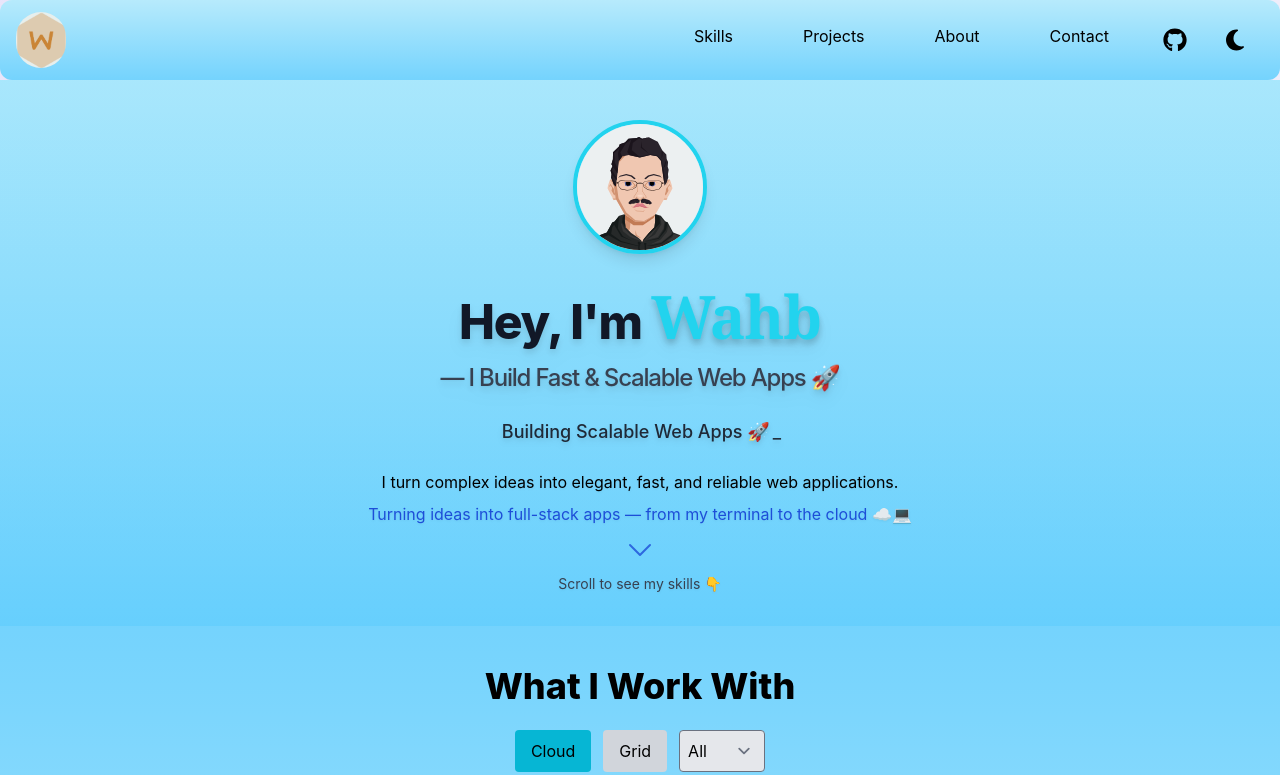
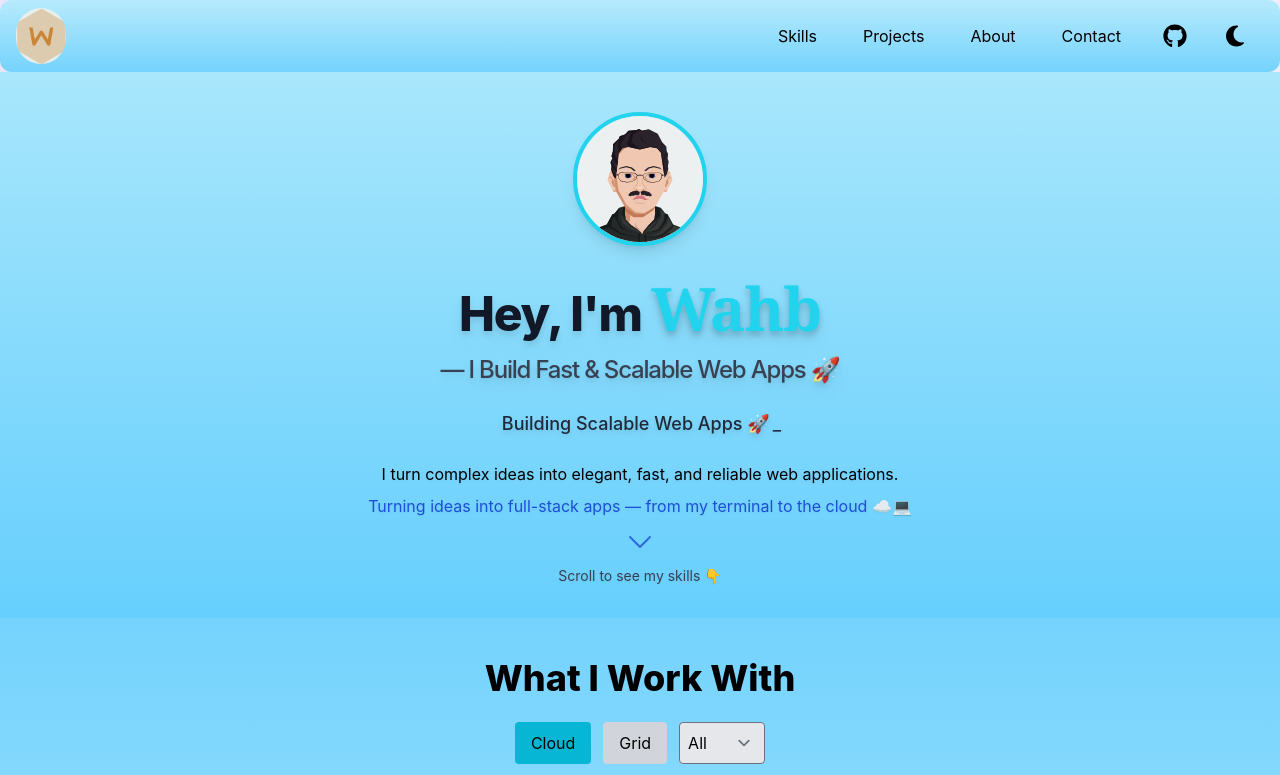
Before and after one commit to wahb-amir/Wahb-portfolio, a Next.js app: page / in a window 1280 px wide. Shown: the top 775 px of the page. Built offline with nearby package versions, Linux system fonts and the light colour scheme.

Commit message:
nav bar fix

```diff
--- a/app/Component/Navbar.js
+++ b/app/Component/Navbar.js
@@ -32,13 +32,15 @@ const Navbar = () => {
     setMenuOpen(false);
   };
 
-  // Accessible handler for keyboard activation on the full-row button
+  // Accessible handler for keyboard activation on the full-row item
   const handleKeyActivate = (e, id) => {
     if (e.key === "Enter" || e.key === " ") {
       e.preventDefault();
       handleClick(id);
     }
   };
+
+  const navIds = ["skills", "projects", "about", "contact"];
 
   return (
     <nav className="relative z-50">
@@ -56,14 +58,17 @@ const Navbar = () => {
         {/* Desktop menu */}
         {!smallWidth && (
           <ul className="hidden md:flex flex-row items-center">
-            {["skills", "projects", "about", "contact"].map((id) => (
-              <li key={id}>
-                <button
+            {navIds.map((id) => (
+              <li
+                key={id}
+                role="button"
+                tabIndex={0}
                 onClick={() => handleClick(id)}
-                  className="w-full mb-2 px-3 py-2 rounded hover:bg-cyan-100 dark:hover:bg-cyan-900 transition-colors"
+                onKeyDown={(e) => handleKeyActivate(e, id)}
+                className="w-full mb-2 px-3 py-2 rounded hover:bg-cyan-100 dark:hover:bg-cyan-900 transition-colors cursor-pointer"
+                aria-label={`Go to ${id}`}
               >
-                  {id.charAt(0).toUpperCase() + id.slice(1)}
-                </button>
+                <span className="select-none">{id.charAt(0).toUpperCase() + id.slice(1)}</span>
               </li>
             ))}
 
@@ -109,17 +114,19 @@ const Navbar = () => {
           ${menuOpen ? "max-h-screen opacity-100" : "max-h-0 opacity-0 overflow-hidden"}
         `}
       >
-        {["skills", "projects", "about", "contact"].map((id) => (
-          <li key={id} className="w-full mb-2">
-            {/* Big full-row button so tapping anywhere triggers the scroll */}
-            <button
+        {navIds.map((id) => (
+          <li
+            key={id}
+            role="button"
+            tabIndex={0}
             onClick={() => handleClick(id)}
             onKeyDown={(e) => handleKeyActivate(e, id)}
-              className="w-full text-left px-3 py-3 rounded hover:bg-cyan-100 dark:hover:bg-cyan-900 transition-colors cursor-pointer"
+            className="w-full mb-2"
             aria-label={`Go to ${id}`}
           >
+            <div className="w-full text-left px-3 py-3 rounded hover:bg-cyan-100 dark:hover:bg-cyan-900 transition-colors cursor-pointer">
               {id.charAt(0).toUpperCase() + id.slice(1)}
-            </button>
+            </div>
           </li>
         ))}
 
@@ -162,7 +169,6 @@ const Navbar = () => {
           padding: 6px;
           border: 2px solid transparent;
           transition: background-color 0.3s, color 0.3s, border-color 0.3s;
-          cursor: pointer;
         }
         li:hover {
           background-color: rgba(0, 0, 0, 0.1);
```
Lines whose indentation alone changed are shown as unchanged.
